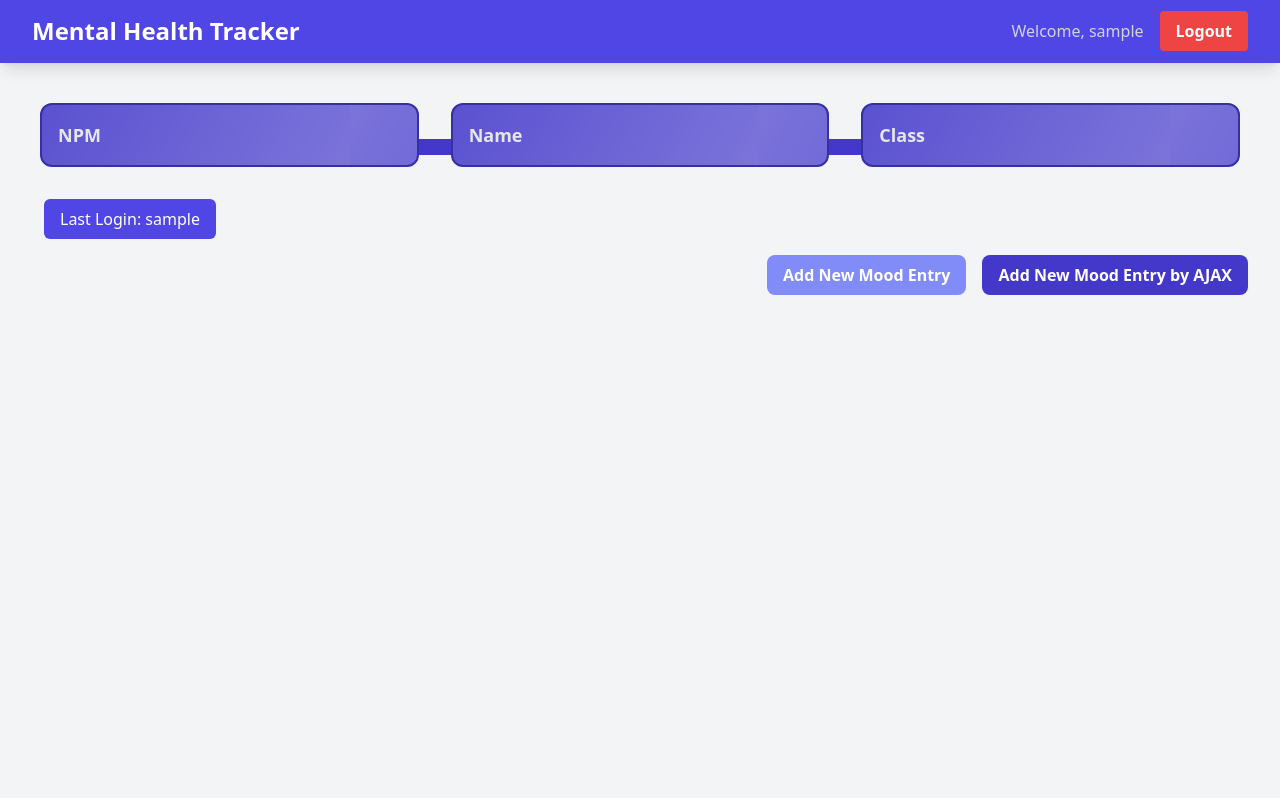
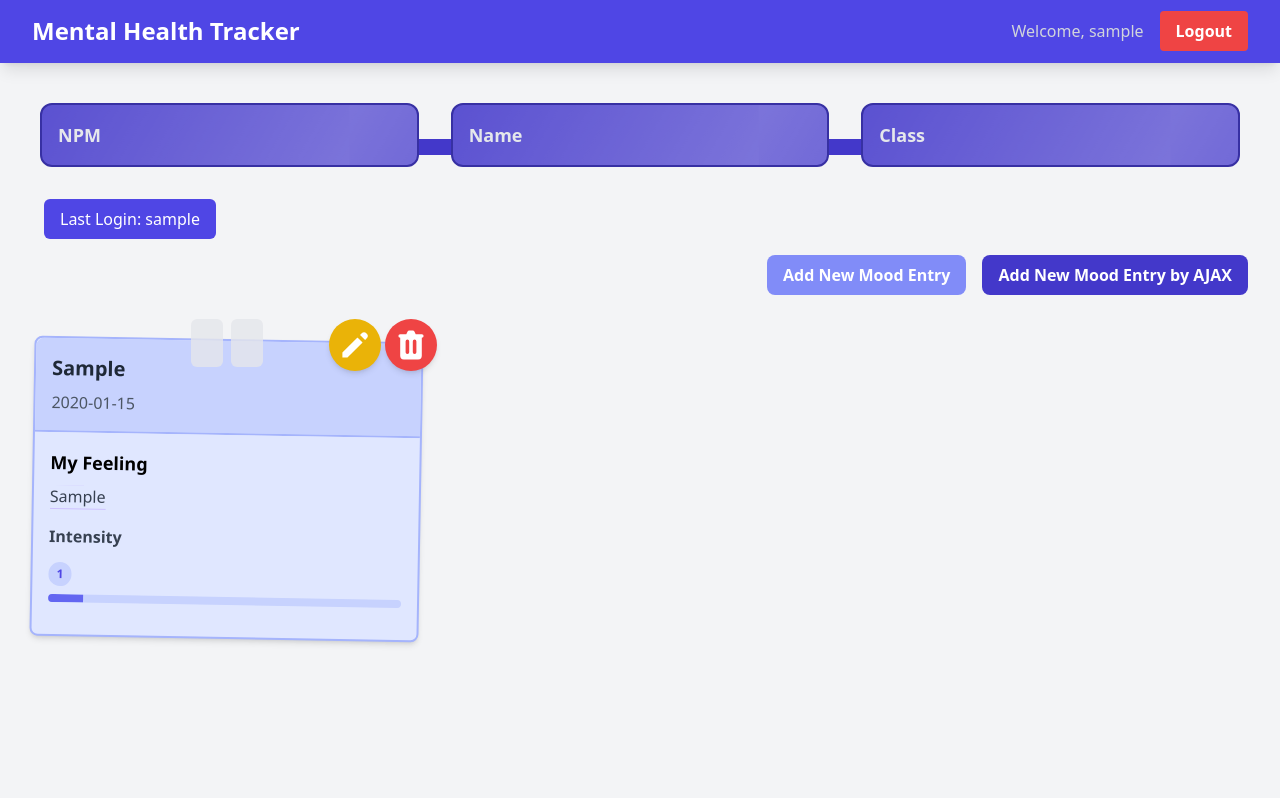
Before and after one commit to papaChick/mental-health-tracker2, a Django app: template main/templates/main.html in a window 1280 px wide. Shown: the part 1-799 px from the top of the page. Run offline with Django 5.2, Linux system fonts and the light colour scheme; the first user in the database is signed in; tables that the repository leaves empty hold one stand-in row (Sample ...); the template is opened without the code that fills it: most values are stand-ins (such as "Sample title", 1, 10 or a date in 2020); some libraries are stand-ins or nearby versions.

Commit message:
Tutorial 5

```diff
--- a/main/templates/main.html
+++ b/main/templates/main.html
@@ -139,8 +139,8 @@
     else {
         classNameString = "columns-1 sm:columns-2 lg:columns-3 gap-6 space-y-6 w-full"
         moodEntries.forEach((item) => {
-          const mood = DOMPurify.sanitize(mood);
-          const feelings = DOMPurify.sanitize(feelings);
+          const mood = DOMPurify.sanitize(item.fields.mood);
+          const feelings = DOMPurify.sanitize(item.fields.feelings);
             htmlString += `
             <div class="relative break-inside-avoid">
                 <div class="absolute top-2 z-10 left-1/2 -translate-x-1/2 flex items-center -space-x-2">
@@ -163,12 +163,12 @@
                                 <div class="flex mb-2 items-center justify-between">
                                     <div>
                                         <span class="text-xs font-semibold inline-block py-1 px-2 uppercase rounded-full text-indigo-600 bg-indigo-200">
-                                            ${mood_intensity > 10 ? '10+' : mood_intensity}
+                                            ${item.fields.mood_intensity > 10 ? '10+' : item.fields.mood_intensity}
                                         </span>
                                     </div>
                                 </div>
                                 <div class="overflow-hidden h-2 mb-4 text-xs flex rounded bg-indigo-200">
-                                    <div style="width: ${mood_intensity > 10 ? 100 : mood_intensity * 10}%;" class="shadow-none flex flex-col text-center whitespace-nowrap text-white justify-center bg-indigo-500"></div>
+                                    <div style="width: ${item.fields.mood_intensity > 10 ? 100 : item.fields.mood_intensity * 10}%;" class="shadow-none flex flex-col text-center whitespace-nowrap text-white justify-center bg-indigo-500"></div>
                                 </div>
                             </div>
                         </div>
```
